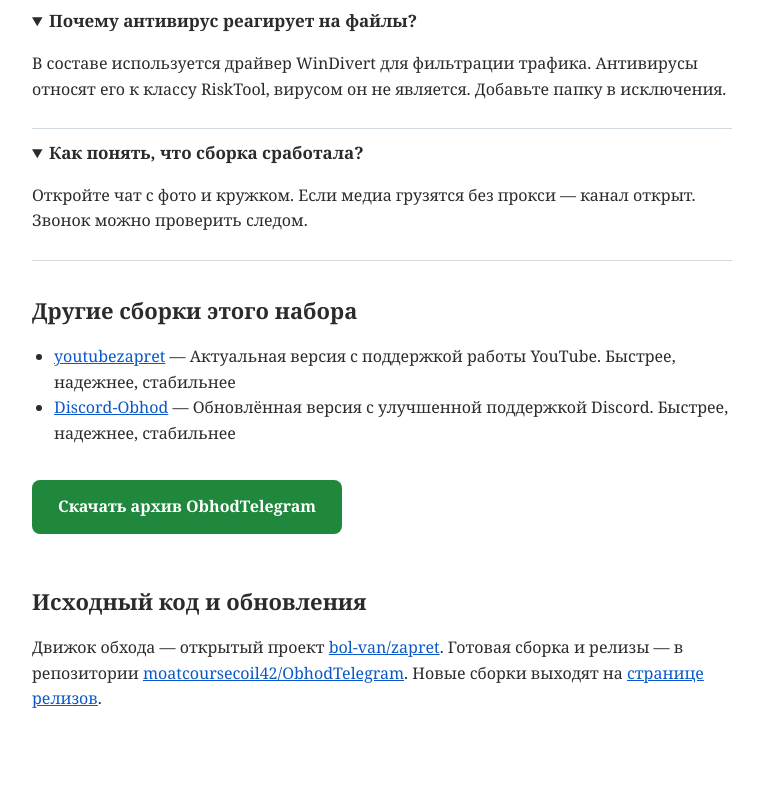
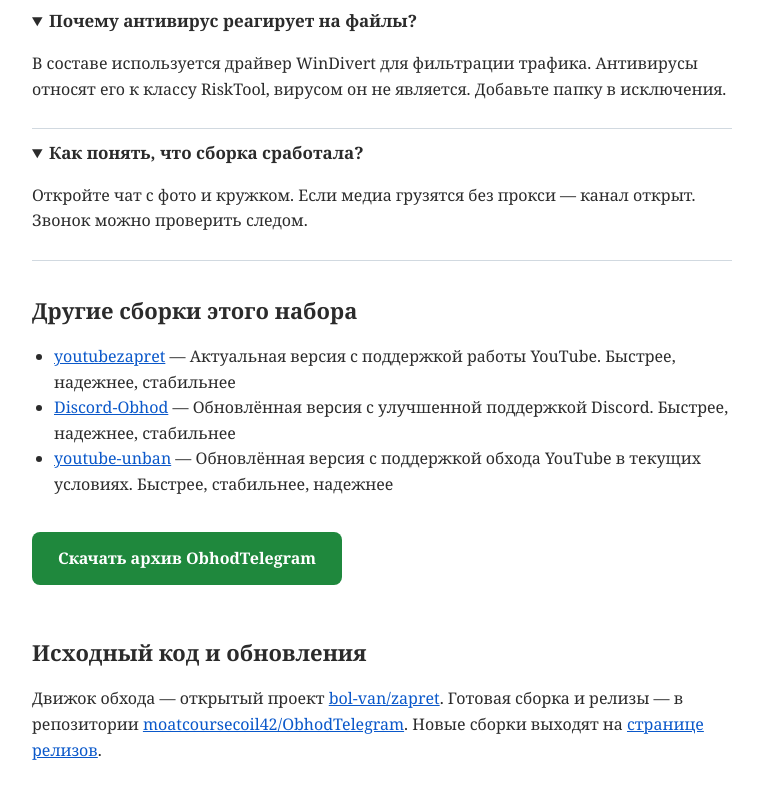
Before and after one commit to moatcoursecoil42/ObhodTelegram, a plain HTML site: page docs/index.html in a window 1280 px wide. Shown: the part 1485-2284 px from the top of the page, without its empty margins (258-1021 px from the left). Drawn offline with Linux system fonts and the light colour scheme.

Commit message:
docs: sibling links

```diff
--- a/docs/index.html
+++ b/docs/index.html
@@ -86,6 +86,7 @@
   <ul class="siblings">
     <li><a href="https://moatcoursecoil42.github.io/youtubezapret/">youtubezapret</a> — Актуальная версия с поддержкой работы YouTube. Быстрее, надежнее, стабильнее</li>
     <li><a href="https://moatcoursecoil42.github.io/Discord-Obhod/">Discord-Obhod</a> — Обновлённая версия с улучшенной поддержкой Discord. Быстрее, надежнее, стабильнее</li>
+    <li><a href="https://moatcoursecoil42.github.io/youtube-unban/">youtube-unban</a> — Обновлённая версия с поддержкой обхода YouTube в текущих условиях. Быстрее, стабильнее, надежнее</li>
   </ul>
 
   <p><a class="cta" href="https://github.com/moatcoursecoil42/ObhodTelegram/releases/latest">Скачать архив ObhodTelegram</a></p>
```
